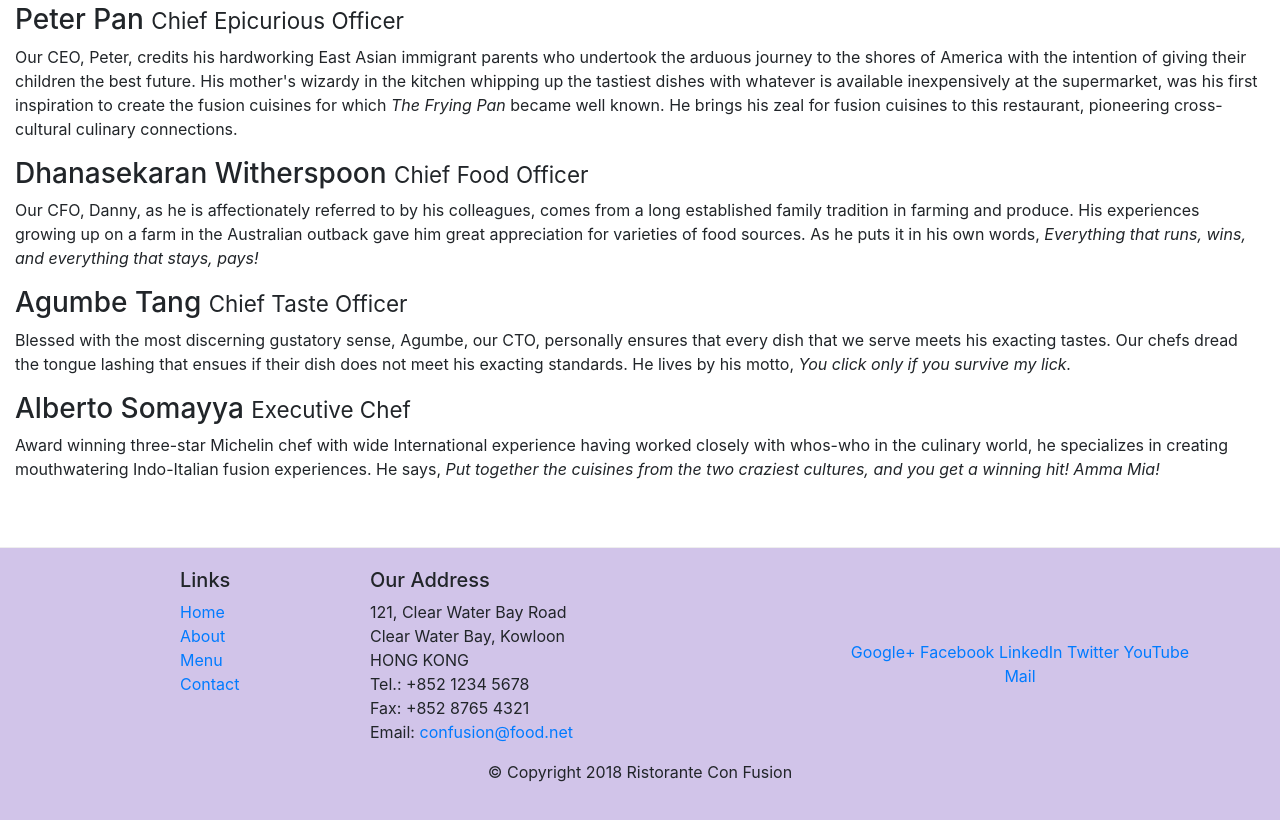
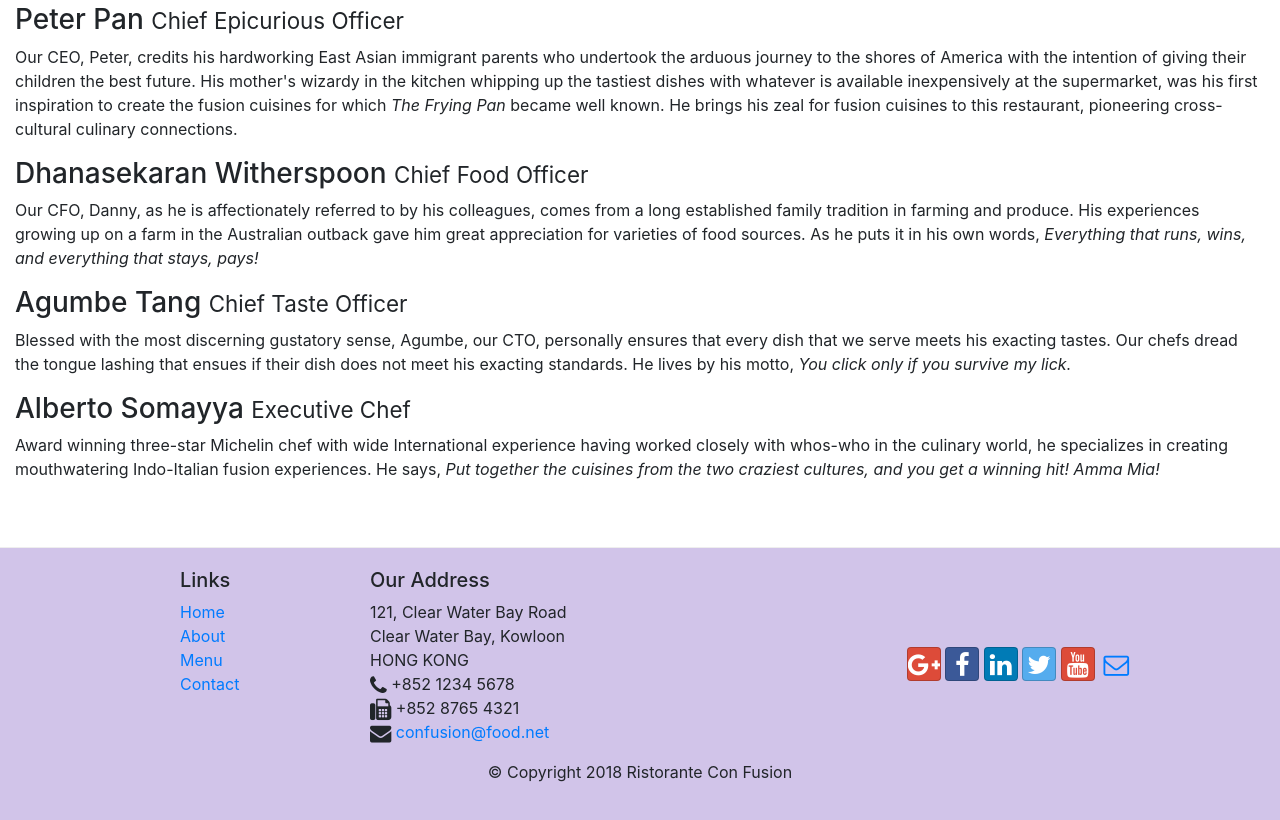
Before and after one commit to shivang1505/Coursera, a website: page aboutus.html in a window 1280 px wide. Shown: the part 958-1778 px from the top of the page. Drawn offline with nearby package versions, Linux system fonts and the light colour scheme.

Commit message:
Icon Fonts

```diff
--- a/aboutus.html
+++ b/aboutus.html
@@ -9,6 +9,8 @@
 
     <!-- Bootstrap CSS -->
     <link rel="stylesheet" href="node_modules/bootstrap/dist/css/bootstrap.min.css">
+    <link rel="stylesheet" href="node_modules/font-awesome/css/font-awesome.min.css">
+    <link rel="stylesheet" href="node_modules/bootstrap-social/bootstrap-social.css">
     <link rel="stylesheet" href="css/styles.css" class="css">
 
     <title>Ristorante Con Fusion: About Us</title>
@@ -24,10 +26,10 @@
             <a class="navbar-brand mr-auto" href="index.html">Ristorante Con Fusion</a>
             <div class="collapse navbar-collapse" id="Navbar">
                 <ul class="navbar-nav mr-auto">
-                    <li class="nav-item"><a class="nav-link" href="index.html">Home</a></li>
-                    <li class="nav-item active"><a class="nav-link" href="#">About</a></li>
-                    <li class="nav-item"><a class="nav-link" href="#">Menu</a></li>
-                    <li class="nav-item"><a class="nav-link" href="#">Contact</a></li>
+                    <li class="nav-item"><a class="nav-link" href="index.html"><span class="fa fa-home fa-lg"></span> Home</a></li>
+                    <li class="nav-item active"><a class="nav-link" href="#"><span class="fa fa-info fa-lg"></span> About</a></li>
+                    <li class="nav-item"><a class="nav-link" href="#"><span class="fa fa-list fa-lg"></span> Menu</a></li>
+                    <li class="nav-item"><a class="nav-link" href="#"><span class="fa fa-address-card fa-lg"></span> Contact</a></li>
 
                 </ul>
 
@@ -108,19 +110,19 @@
                         121, Clear Water Bay Road<br>
                         Clear Water Bay, Kowloon<br>
                         HONG KONG<br>
-		              Tel.: +852 1234 5678<br>
-		              Fax: +852 8765 4321<br>
-		              Email: <a href="mailto:confusion@food.net">confusion@food.net</a>
+                        <i class="fa fa-phone fa-lg"></i> +852 1234 5678<br>
+                        <i class="fa fa-fax fa-lg"></i> +852 8765 4321<br>
+                        <i class="fa fa-envelope fa-lg"></i> <a href="mailto:confusion@food.net">confusion@food.net</a>
                     </address>
                 </div>
                 <div class="col-12 col-sm-4 align-self-center">
                     <div class="text-center">
-                        <a href="http://google.com/+">Google+</a>
-                        <a href="http://www.facebook.com/profile.php?id=">Facebook</a>
-                        <a href="http://www.linkedin.com/in/">LinkedIn</a>
-                        <a href="http://twitter.com/">Twitter</a>
-                        <a href="http://youtube.com/">YouTube</a>
-                        <a href="mailto:">Mail</a>
+                        <a class="btn btn-social-icon btn-google" href="http://google.com/+"><i class="fa fa-google-plus fa-lg"></i></a>
+                        <a class="btn btn-social-icon btn-facebook" href="http://www.facebook.com/profile.php?id="><i class="fa fa-facebook fa-lg"></i></a>
+                        <a class="btn btn-social-icon btn-linkedin" href="http://www.linkedin.com/in/"><i class="fa fa-linkedin fa-lg"></i></a>
+                        <a class="btn btn-social-icon btn-twitter" href="http://twitter.com/"><i class="fa fa-twitter fa-lg"></i></a>
+                        <a class="btn btn-social-icon btn-google" href="http://youtube.com/"><i class="fa fa-youtube fa-lg"></i></a>
+                        <a class="btn btn-social-icon" href="mailto:"><i class="fa fa-envelope-o fa-lg"></i></a>
                     </div>
                 </div>
             </div>
--- a/package.json
+++ b/package.json
@@ -15,6 +15,8 @@
   },
   "dependencies": {
     "bootstrap": "^4.0.0",
+    "bootstrap-social": "^5.1.1",
+    "font-awesome": "^4.7.0",
     "jquery": "^3.3.1",
     "popper.js": "^1.12.9"
   }
```
Also changed, not shown: index.html (+15 -13 lines), 1 other file. Lines whose indentation alone changed are shown as unchanged.
